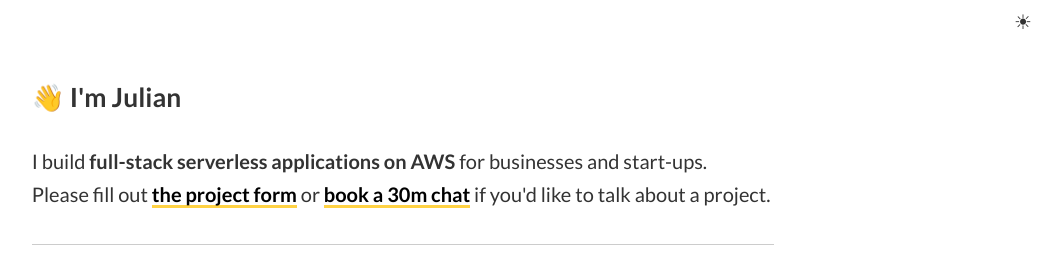
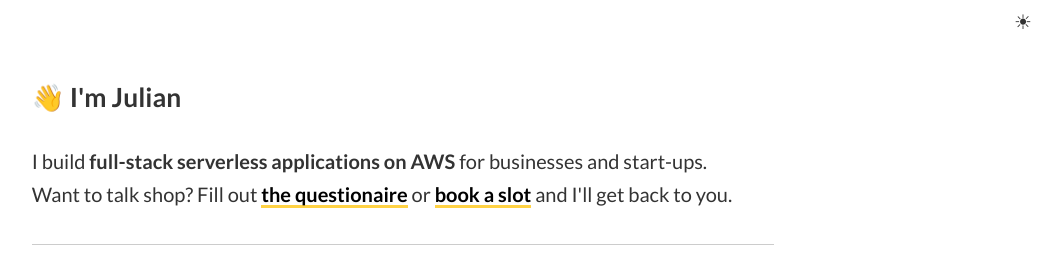
Before and after one commit to juliankrispel/jkrsp, a Gatsby site: page / in a window 1280 px wide. Shown: the top 273 px of the page, 237-1280 px from the left. Built offline with nearby package versions, Linux system fonts and the light colour scheme; Gatsby itself is replaced by a stand-in of ours; some packages are replaced by stand-ins of ours.

Commit message:
update cta

```diff
--- a/src/components/bio.js
+++ b/src/components/bio.js
@@ -46,7 +46,8 @@ const Bio = () => {
     >
       <div>
         <p>
-          I build <strong>full-stack serverless applications on AWS</strong> for businesses and start-ups. <br />Please fill out <Cta href="https://julian112414.typeform.com/to/uCNe00jk">the project form</Cta> or <Cta href="https://calendly.com/jkrsp/initial-consultation">book a 30m chat</Cta> if you'd like to talk about a project.
+          I build <strong>full-stack serverless applications on AWS</strong> for businesses and start-ups.
+          <br />Want to talk shop? Fill out <Cta href="https://julian112414.typeform.com/to/uCNe00jk">the questionaire</Cta> or <Cta href="https://calendly.com/jkrsp/initial-consultation">book a slot</Cta> and I'll get back to you.
         </p>
       </div>
     </div>
```
